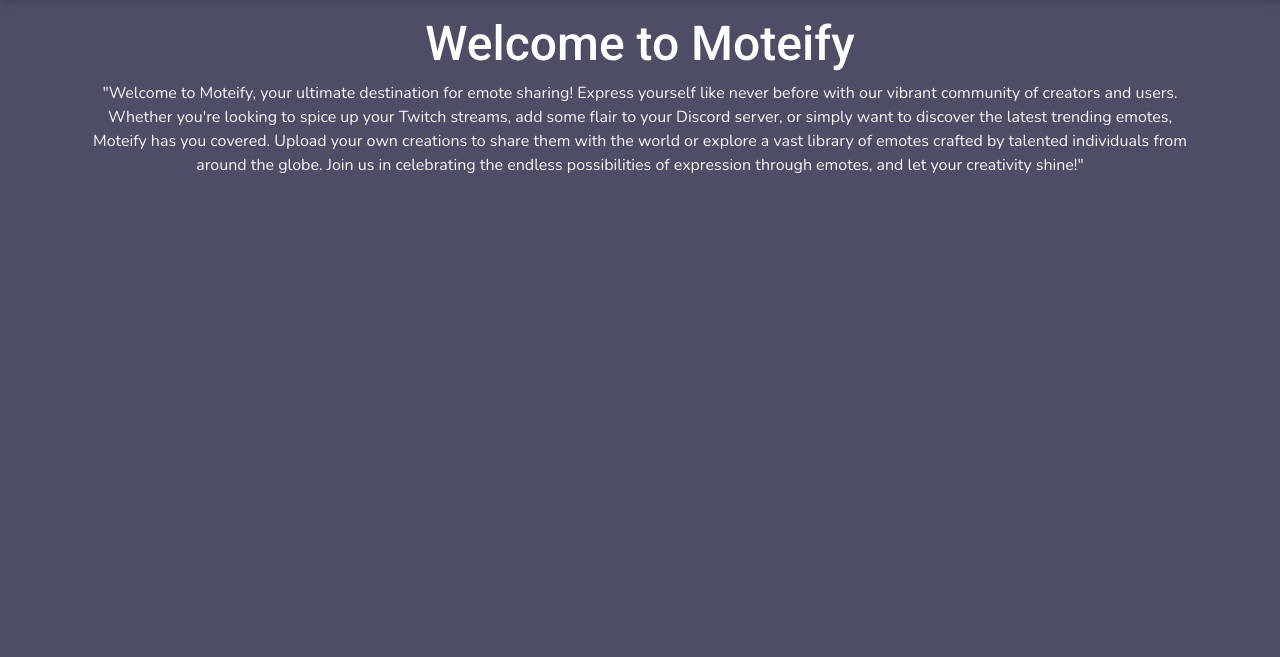
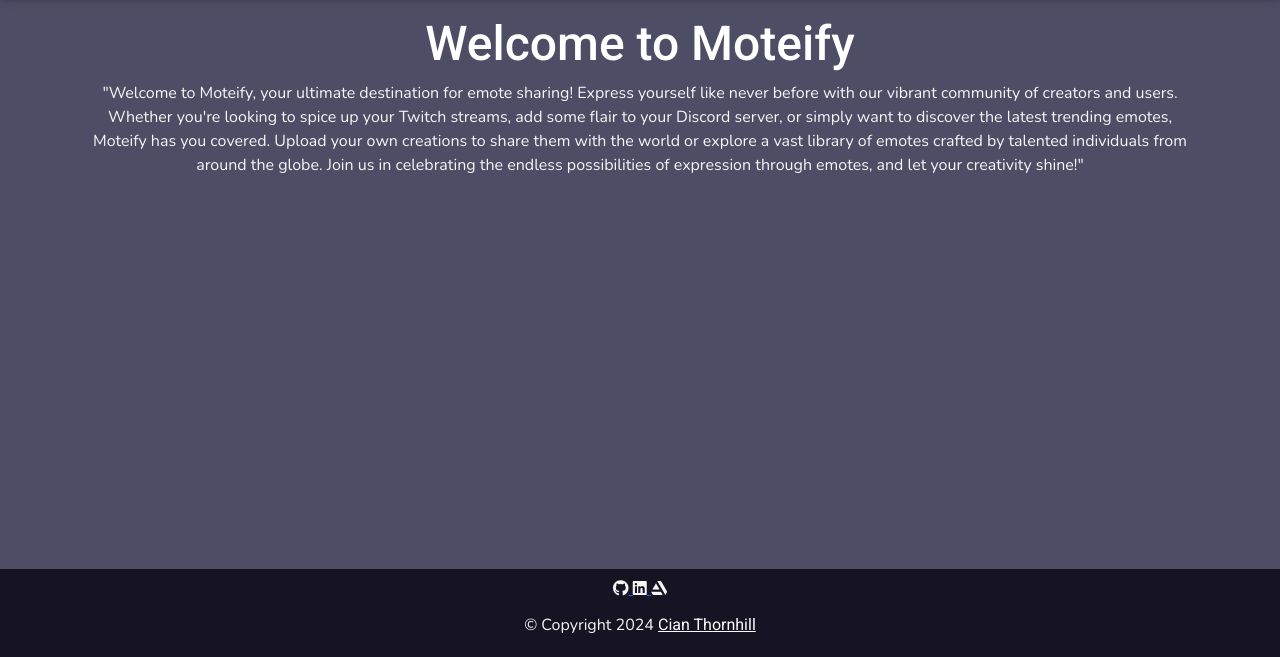
Before and after one commit to CianThornhill/Moteify, a Django app: page / in a window 1280 px wide. Shown: the part 143-800 px from the top of the page. Run offline with Django 4.2, Linux system fonts and the light colour scheme; some libraries are stand-ins or nearby versions.

Commit message:
add basic footer

```diff
--- a/static/css/base.css
+++ b/static/css/base.css
@@ -24,18 +24,16 @@
 
 /* --- MAIN STYLING --- */
 
-html, body {
-    height: 100%;
-}
-
 body {
     display: flex;
     flex-direction: column;
     font-family: var(--main-font);
     color: var(--off-white);
+    min-height: 100vh;
+    background-color: var(--background_light);
 }
 
-h1, h2, h3, h4, h5, h6 {
+h1, h2, h3, h4, h5, h6, .footer_h {
     font-family: var(--title-font);
     color: var(--white);
 }
@@ -45,8 +43,7 @@ h1{
 }
 
 main {
-    flex: 1;
-    background-color: var(--background_light);
+    display: flex;
 }
 
 .active {
@@ -107,3 +104,14 @@ a.nav-link {
     background-color: transparent;
     border-color: var(--mint_03);
 }
+
+/* --- Footer --- */
+footer {
+    background-color: var(--background);
+    margin-top:auto;
+
+}
+
+.social-icon {
+    color: var(--off-white);
+}
--- a/templates/base.html
+++ b/templates/base.html
@@ -27,5 +27,8 @@
 
     {% endblock %}
 </main>
+    {% include 'includes/footer.html' %}
+    <!-- Font Awesome Kit-->
+    <script src="https://kit.fontawesome.com/51b9bf2f41.js" crossorigin="anonymous"></script>
 </body>
 </html>
--- /dev/null
+++ b/templates/includes/footer.html
@@ -0,0 +1,23 @@
+{% load static %}
+
+<footer class="text-center">
+    <!-- Social Icons -->
+    <div class="container p-2">
+    <a href="" target="_blank" rel="noopener" aria-label="Link - Opens in New tab">
+        <i class="fa-brands fa-github social-icon" alt="Github Icon"></i>
+    </a>
+    <a href="" target="_blank" rel="noopener" aria-label="Link - Opens in New tab">
+        <i class="fa-brands fa-linkedin social-icon" alt="LinkedIn Icon"></i>
+    </a>
+    <a href="" target="_blank" rel="noopener" aria-label="Link - Opens in New tab">
+        <i class="fa-brands fa-artstation social-icon" alt="ArtStation Icon"></i>
+    </a>
+    </div>
+    <!-- Copyright-->
+    <div class="text-center p-1">
+        <p class="text-center uppercase special-text">&copy; Copyright 2024
+            <a href="https://github.com/CianThornhill" class="footer_h" target="_blank">Cian Thornhill</a>
+        </p>
+    </div>
+
+</footer>
```
